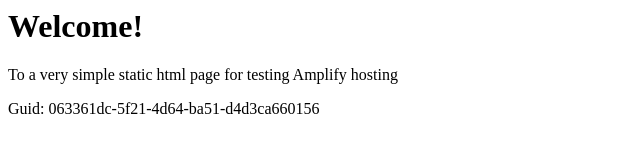
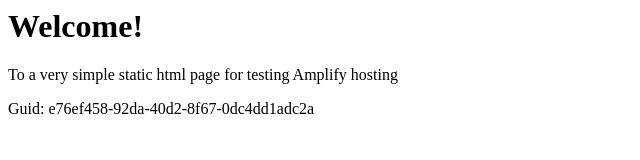
Before and after one commit to aws-aemilia-lhr/Github-PR-Commit-Integration-Test-DoNotTouch-GithubWebhookPreviewCanaryTest-v1-preprod-eu-west-2, a website: page src/index.html in a window 1280 px wide. Shown: the full height of the page, 0-640 px from the left. Drawn offline with Linux system fonts and the light colour scheme.

Commit message:
commit from integ tests

```diff
--- a/src/index.html
+++ b/src/index.html
@@ -12,6 +12,6 @@
 <body>
     <h1>Welcome!</h1>
     <p>To a very simple static html page for testing Amplify hosting</p>
-    <p>Guid: 063361dc-5f21-4d64-ba51-d4d3ca660156</p></body>
+    <p>Guid: e76ef458-92da-40d2-8f67-0dc4dd1adc2a</p></body>
 
 </html>
```
